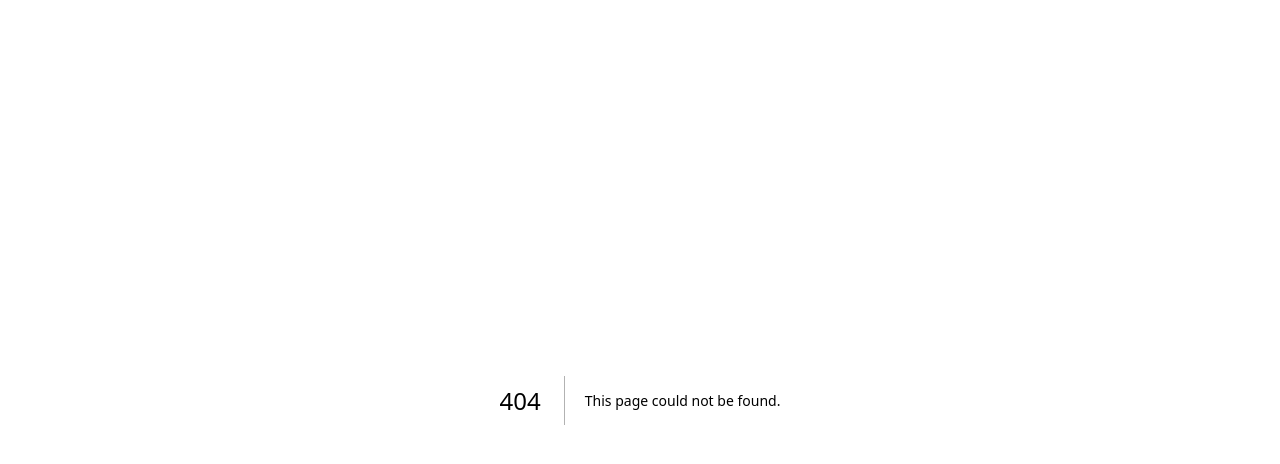
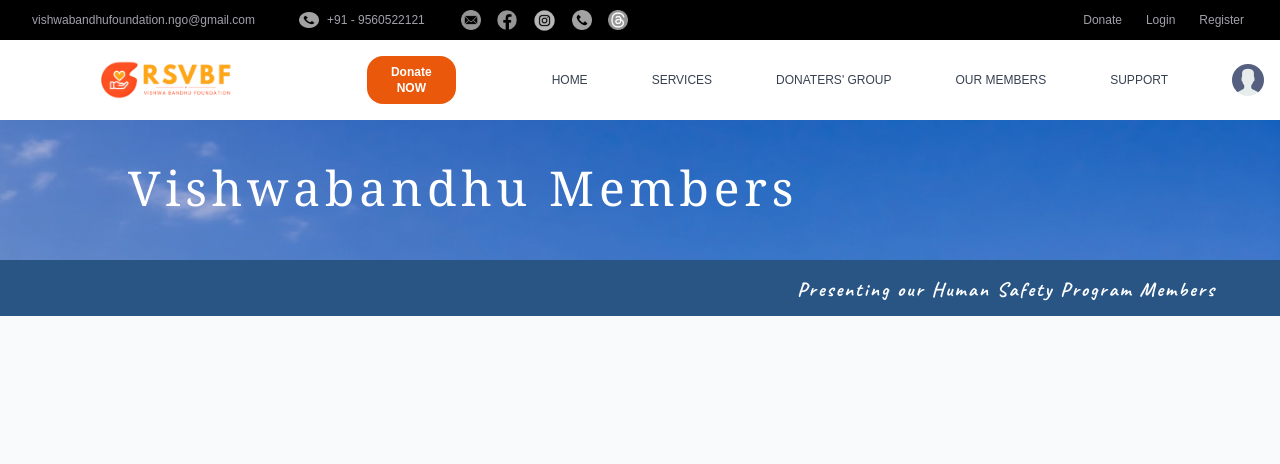
Before and after one commit to AbhinavKaintura/vishwabandhu, a Next.js app: page /members in a window 1280 px wide. Before the commit this address had no page. Shown: the top 464 px of the page. Built offline with nearby package versions, Linux system fonts and the light colour scheme.

Commit message:
few changes

```diff
--- /dev/null
+++ b/src/app/members/page.tsx
@@ -0,0 +1,36 @@
+import React from 'react';
+import HeaderBar from '@/components/common/header-bar/page';
+import NavBar from '@/components/common/nav-bar/page';
+import Title from '@/components/teams-comp/title/pag';
+
+// Define the type for a member
+interface Member {
+  id: string;
+  name: string;
+  image: string;
+  socialLinks: {
+    platform: string;
+    url: string;
+    facebook: string;
+    pinterest: string;
+    linkedin: string;
+    twitter: string;
+  }[];
+}
+
+interface TeamsProps {
+  members: Member[];
+}
+
+const Teams: React.FC<TeamsProps> = ({ members }) => {
+  return (
+    <div className="min-h-screen bg-gray-50">
+      <HeaderBar />
+      <NavBar bg_color="bg-white" />
+      <Title />
+
+    </div>
+  );
+};
+
+export default Teams;
--- a/src/app/team/page.tsx
+++ /dev/null
@@ -1,9 +0,0 @@
-import React from 'react'
-
-const Team = () => {
-  return (
-    <div>Team page</div>
-  )
-}
-
-export default Team
--- a/src/components/common/nav-bar/page.tsx
+++ b/src/components/common/nav-bar/page.tsx
@@ -29,7 +29,7 @@ const NavBar: React.FC<Props> = ({ bg_color }) => {
           </Link>
         </div>
 
-        <div className='flex items-center space-x-28'>
+        <div className='flex items-center space-x-24'>
           <button
             aria-label="Donate Now"
             className="rounded-2xl bg-orange-600 text-white px-6 py-2 decoration-8 font-bold transition-colors duration-200 hover:bg-orange-700">
@@ -37,16 +37,16 @@ const NavBar: React.FC<Props> = ({ bg_color }) => {
           </button>
 
 
-          <nav className='flex items-center space-x-12'>
+          <nav className='flex items-center space-x-16'>
             <Link href="/" className='text-gray-700 hover:text-orange-600 transition-colors'>
               HOME
             </Link>
             <HoverDropdown></HoverDropdown>
             <Link href="/users" className='text-gray-700 hover:text-orange-600 transition-colors'>
-              USER'S GROUP
+              DONATERS' GROUP
             </Link>
-            <Link href="/team" className='text-gray-700 hover:text-orange-600 transition-colors'>
-              OUR TEAM
+            <Link href="/members" className='text-gray-700 hover:text-orange-600 transition-colors'>
+              OUR MEMBERS
             </Link>
             <Link href="/support" className='text-gray-700 hover:text-orange-600 transition-colors'>
               SUPPORT
--- a/src/components/home-comp/hero/page.tsx
+++ b/src/components/home-comp/hero/page.tsx
@@ -19,7 +19,8 @@ const Hero = () => {
           <p className="mb-8 text-lg">
             अपनी इच्छा अनुसार दान करें और गोपालक बनें, गौ माता के आशीर्वाद के साथ-साथ देवी-देवताओं की भी कृपा प्राप्त करें
           </p>
-          <button className="bg-orange-400 hover:bg-orange-500 text-white font-medium px-8 py-3 rounded-lg uppercase text-sm">
+          <button
+           className="bg-orange-400 hover:bg-orange-500 text-white font-medium px-8 py-3 rounded-lg uppercase text-sm">
             Click here to know <span><br/></span>about our programs
           </button>
         </div>
--- /dev/null
+++ b/src/components/teams-comp/page.tsx
@@ -0,0 +1,127 @@
+import React from 'react'
+
+const MembersList = () => {
+  return (
+    <div>MembersList da</div>
+  )
+}
+
+export default MembersList
+
+
+// import React, { useState, useEffect } from 'react';
+// import { Card } from "@/components/ui/card";
+
+// // Dummy data for initial development
+// const dummyMembers = [
+//   {
+//     id: 1,
+//     name: "Donor Lorem",
+//     role: "Member",
+//     imageUrl: "/api/placeholder/150/150",
+//     social: {
+//       facebook: "#",
+//       twitter: "#",
+//       linkedin: "#"
+//     }
+//   },
+//   {
+//     id: 2,
+//     name: "Donor Lorem",
+//     role: "Member",
+//     imageUrl: "/api/placeholder/150/150",
+//     social: {
+//       facebook: "#",
+//       twitter: "#",
+//       linkedin: "#"
+//     }
+//   },
+//   {
+//     id: 3,
+//     name: "Donor Lorem",
+//     role: "Member",
+//     imageUrl: "/api/placeholder/150/150",
+//     social: {
+//       facebook: "#",
+//       twitter: "#",
+//       linkedin: "#"
+//     }
+//   }
+// ];
+
+// const MembersList = () => {
+//   const [members, setMembers] = useState(dummyMembers);
+//   const [loading, setLoading] = useState(false);
+//   const [error, setError] = useState(null);
+
+//   useEffect(() => {
+//     const fetchMembers = async () => {
+//       setLoading(true);
+//       try {
+//         // Replace with your actual API endpoint
+//         const response = await fetch('/api/members');
+//         if (!response.ok) throw new Error('Failed to fetch members');
+//         const data = await response.json();
+//         setMembers(data);
+//       } catch (err) {
+//         setError(err.message);
+//         // Fallback to dummy data on error
+//         setMembers(dummyMembers);
+//       } finally {
+//         setLoading(false);
+//       }
+//     };
+
+//     // Comment out fetchMembers() for now to use dummy data
+//     // fetchMembers();
+//   }, []);
+
+//   if (loading) return <div className="text-center py-8">Loading members...</div>;
+//   if (error) return <div className="text-center py-8 text-red-500">Error: {error}</div>;
+
+//   return (
+//     <div className="container mx-auto px-4 py-8">
+//       <h1 className="text-3xl font-bold text-center mb-8 relative">
+//         Our Members
+//         <div className="absolute bottom-0 left-1/2 transform -translate-x-1/2 w-24 h-0.5 bg-black"></div>
+//       </h1>
+
+//       <div className="grid grid-cols-1 md:grid-cols-2 lg:grid-cols-3 gap-8">
+//         {members.map((member) => (
+//           <Card key={member.id} className="p-6 flex flex-col items-center text-center">
+//             <div className="relative mb-4">
+//               <img
+//                 src={member.imageUrl}
+//                 alt={member.name}
+//                 className="w-32 h-32 rounded-full object-cover"
+//               />
+//             </div>
+
+//             <h3 className="font-semibold text-lg mb-1">{member.name}</h3>
+//             <p className="text-gray-600 mb-4">{member.role}</p>
+
+//             <div className="flex space-x-4">
+//               <a href={member.social.facebook} className="text-gray-600 hover:text-blue-600">
+//                 <svg className="w-5 h-5" fill="currentColor" viewBox="0 0 24 24">
+//                   <path d="M9 8H6v4h3v12h5V12h3.642L18 8h-4V6.333C14 5.378 14.192 5 15.115 5H18V0h-3.808C10.596 0 9 1.583 9 4.615V8z"/>
+//                 </svg>
+//               </a>
+//               <a href={member.social.twitter} className="text-gray-600 hover:text-blue-400">
+//                 <svg className="w-5 h-5" fill="currentColor" viewBox="0 0 24 24">
+//                   <path d="M23.953 4.57a10 10 0 01-2.825.775 4.958 4.958 0 002.163-2.723c-.951.555-2.005.959-3.127 1.184a4.92 4.92 0 00-8.384 4.482C7.69 8.095 4.067 6.13 1.64 3.162a4.822 4.822 0 00-.666 2.475c0 1.71.87 3.213 2.188 4.096a4.904 4.904 0 01-2.228-.616v.06a4.923 4.923 0 003.946 4.827 4.996 4.996 0 01-2.212.085 4.936 4.936 0 004.604 3.417 9.867 9.867 0 01-6.102 2.105c-.39 0-.779-.023-1.17-.067a13.995 13.995 0 007.557 2.209c9.053 0 13.998-7.496 13.998-13.985 0-.21 0-.42-.015-.63A9.935 9.935 0 0024 4.59z"/>
+//                 </svg>
+//               </a>
+//               <a href={member.social.linkedin} className="text-gray-600 hover:text-blue-700">
+//                 <svg className="w-5 h-5" fill="currentColor" viewBox="0 0 24 24">
+//                   <path d="M20.447 20.452h-3.554v-5.569c0-1.328-.027-3.037-1.852-3.037-1.853 0-2.136 1.445-2.136 2.939v5.667H9.351V9h3.414v1.561h.046c.477-.9 1.637-1.85 3.37-1.85 3.601 0 4.267 2.37 4.267 5.455v6.286zM5.337 7.433c-1.144 0-2.063-.926-2.063-2.065 0-1.138.92-2.063 2.063-2.063 1.14 0 2.064.925 2.064 2.063 0 1.139-.925 2.065-2.064 2.065zm1.782 13.019H3.555V9h3.564v11.452zM22.225 0H1.771C.792 0 0 .774 0 1.729v20.542C0 23.227.792 24 1.771 24h20.451C23.2 24 24 23.227 24 22.271V1.729C24 .774 23.2 0 22.222 0h.003z"/>
+//                 </svg>
+//               </a>
+//             </div>
+//           </Card>
+//         ))}
+//       </div>
+//     </div>
+//   );
+// };
+
+// export default MembersList;
--- /dev/null
+++ b/src/components/teams-comp/title/pag.tsx
@@ -0,0 +1,27 @@
+import React from 'react'
+import title_img from "../../../../public/users-page/blue_sky.jpg";
+import Image from 'next/image';
+
+const Title = () => {
+  return (
+    <div>
+      <div className='relative'>
+        <Image
+          src = {title_img}
+          alt ='sky background'
+          width={300}
+          height={1920}
+          className='w-full h-[140px] object-cover'
+        />
+        <div className='absolute items-center justify-center inset-0 bg-blue-900/30'>
+        <h1 className="tracking-widest text-5xl  h-36 font-serif pt-11 pl-32 text-white">Vishwabandhu Members</h1>
+
+        </div>
+      </div>
+      <p className="text-right pt-4 pr-16 text-xl tracking-widest bg-[#285584] h-14 text-white font-bold font-caveat">Presenting our Human Safety Program Members</p>
+
+    </div>
+  )
+}
+
+export default Title
```
